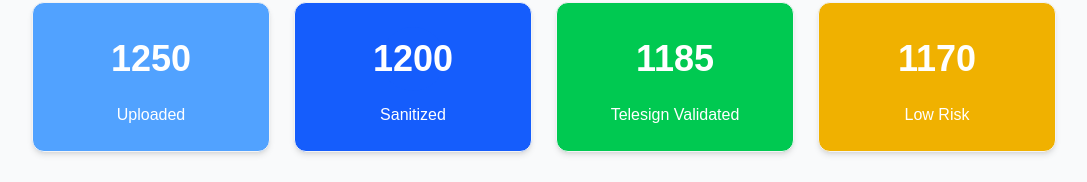
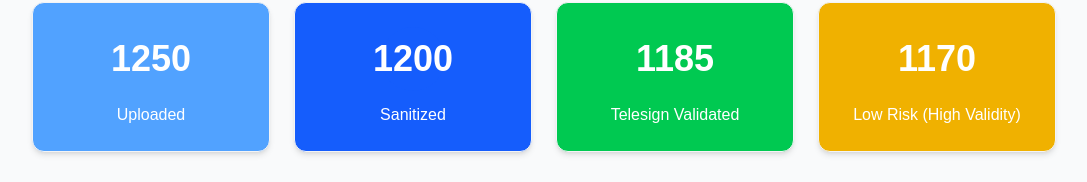
Before and after one commit to svtech01/sv-telesign-web-app, a Next.js app: page /result in a window 1280 px wide. Shown: the part 275-457 px from the top of the page, without its empty margins (96-1183 px from the left). Built offline with nearby package versions, Linux system fonts and the light colour scheme.

Commit message:
output lowrisk

```diff
--- a/app/api/upload/route.jsx
+++ b/app/api/upload/route.jsx
@@ -6,7 +6,7 @@ const api_urls = {
   "production": "https://sv-telesign-api.vercel.app/api/"
 }
 
-const ENV = "staging";
+const ENV = "local";
 const API_URL = api_urls[ENV];
 
 export async function POST(req) {
--- a/app/result/page.tsx
+++ b/app/result/page.tsx
@@ -83,7 +83,7 @@ export default function ResultsPage() {
     { label: "Uploaded", value: results.uploaded, color: "bg-blue-400" },
     { label: "Sanitized", value: results.sanitized, color: "bg-blue-600" },
     { label: "Telesign Validated", value: results.telesignValidated, color: "bg-green-500" },
-    { label: "Low Risk", value: results.lowRisk, color: "bg-yellow-500" },
+    { label: "Low Risk (High Validity)", value: results.lowRisk, color: "bg-yellow-500" },
   ];
 
   return (
```
